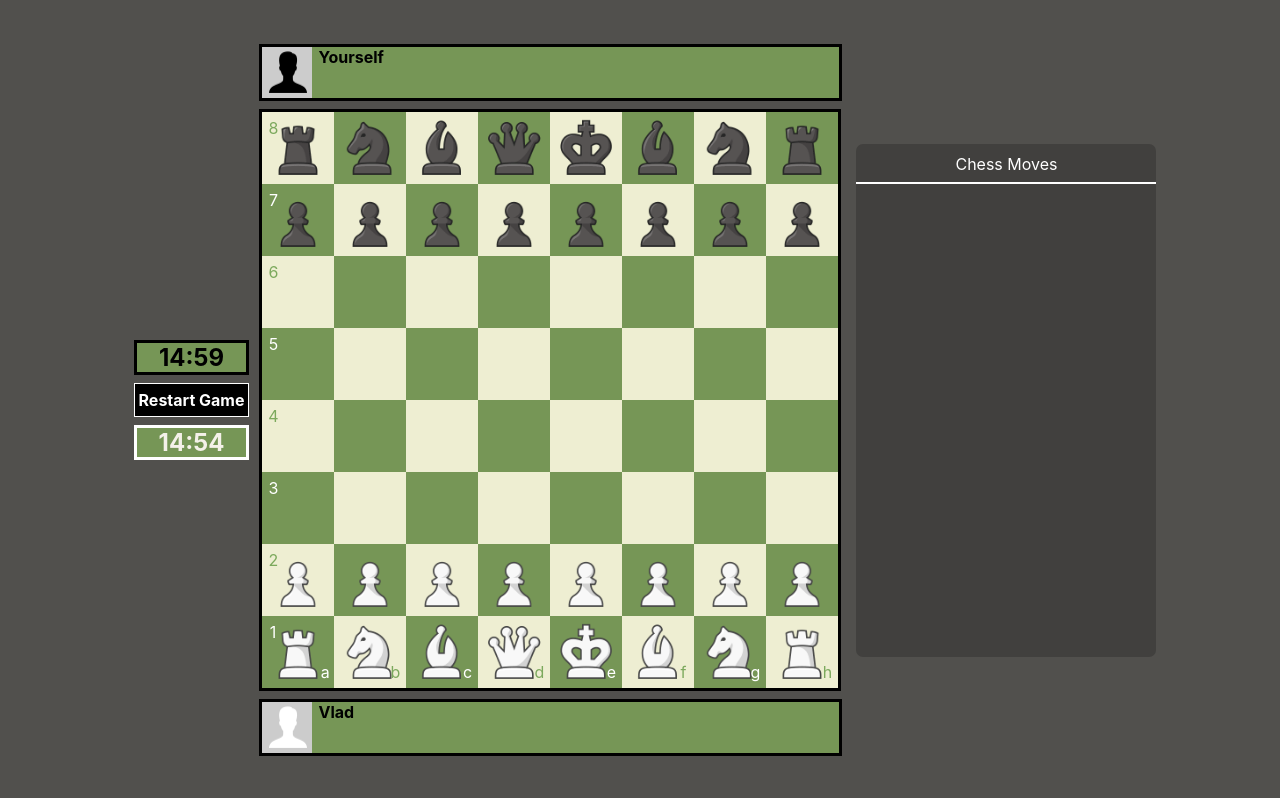
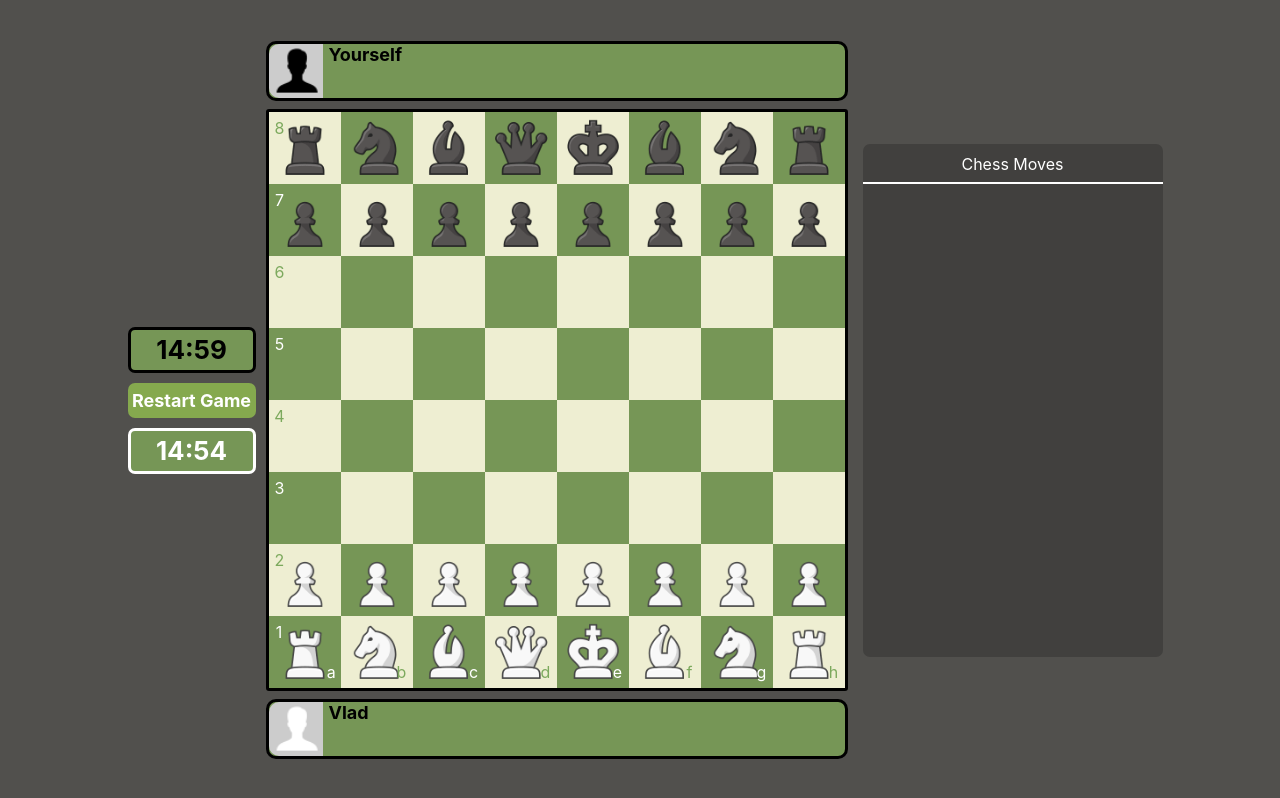
Before and after one commit to Vladocpro/ChessOldVersion, a React (Create React App) app: page / in a window 1280 px wide. Built offline with nearby package versions, Linux system fonts and the light colour scheme.

Commit message:
small UI redisgn, prevent check bug fix

```diff
--- a/src/App.css
+++ b/src/App.css
@@ -17,6 +17,7 @@
   display: flex;
   flex-wrap: wrap;
   border: 3px solid black;
+  border-radius: 3px;
 }
 
 .cell {
@@ -75,42 +76,47 @@
   display: flex;
 
 }
-.lost img {
-  height: 30px;
-  width: 30px;
-}
 .kingIsUnderAttack {
   background-color: #a42a2a;
 }
 .timer {
   margin: 5px 10px;
   text-align: center;
+  width: 128px;
 }
 .timerChildren {
   background-color: #769656;
   border: black solid 3px;
-  margin: 8px 0px;
+  margin: 10px 0px;
+  border-radius: 7px;
+}
+.timerSpan {
+  height: 40px;
+  line-height: 150%;
+  font-size: 26px;
 }
 .timerChildren:nth-last-child(1) {
-  background-color: #769656;
+  color: white;
   border: white solid 3px;
-  margin: 8px 0px;
 }
 .restartBtn {
   text-decoration: none;
-  background-color: black;
+  background-color: #85A94E;
   color: white;
-  border: solid white 1px;
+  /*border: solid black 3px;*/
   cursor: pointer;
-  padding: 6px 4px;
+  padding: 7px 4px;
   font-family: -apple-system, BlinkMacSystemFont, 'Segoe UI', 'Roboto', 'Oxygen', 'Ubuntu', 'Cantarell', 'Fira Sans', 'Droid Sans', 'Helvetica Neue', sans-serif;
-  font-size: 16px;
+  font-size: 18px;
   font-weight: bold;
+  border-radius: 7px;
+  width: 128px;
 }
 .nameFlex {
   display: flex;
   background-color: #769656;
   border: solid black 3px;
+  border-radius: 10px;
   width: 99%;
 }
 
@@ -118,7 +124,7 @@
  margin: 0px 6px;
  font-family: -apple-system, BlinkMacSystemFont, 'Segoe UI', 'Roboto', 'Oxygen', 'Ubuntu', 'Cantarell', 'Fira Sans', 'Droid Sans', 'Helvetica Neue', sans-serif;
  font-weight: bold;
- font-size: 16px;
+ font-size: 18px;
 }
 .popup {
   position: fixed;
@@ -133,27 +139,39 @@
   bottom: 1px;
 }
 .popupBox {
-  position: relative;
-  width: 17%;
+  display: flex;
+  flex-direction: column;
+  justify-content: space-between;
+  width: 270px;
+  height: 200px;
   min-height: 220px;
-  background-color: #666463;
-  box-shadow: 3px 3px rgba(102,100,99,35%);
+  background-color: #edeaea;
   border-radius: 1rem;
   z-index: 101;
   text-align: center;
   color: white;
 }
 .popupTitle {
-  margin: 12px 7px 0 7px;
+  /*margin: 12px 7px 0 7px;*/
+  font-size: 2.1rem;
+  border-radius: 1rem 1rem 0 0;
+  height: 30%;
+  font-weight: 800;
+  background-color: #85A94E;
+
+  /*font-family: "Montserrat",sans-serif;*/
 }
 .popupClose {
   position: relative;
   font-size: 16px;
   font-weight: bold;
-  background-color: black;
+  background-color: #85A94E;
   border: white solid 1px;
+  border-radius: 10px;
   padding: 5px;
-  margin-top: 40px;
+  margin: 0 28% 30px ;
+  width: 120px;
+  height: 40px;
   color: white;
   cursor: pointer;
 }
@@ -209,25 +227,41 @@
   color: #7ca95d;
 }
 .movesRow {
-  display: flex;
-  justify-content: space-between;
+  /*display: flex;*/
+  /*justify-content: space-between;*/
+  display: grid;
+  grid-template-columns: repeat(3, 1fr);
+  grid-template-rows: 1fr;
+  grid-column-gap: 40px;
+  grid-row-gap: 0px;
   color: white;
   padding: 2px 8px 0 6px;
   text-align: start ;
   border-bottom: white 2px dashed;
   background-color: #769656;
+  height: 28px;
+}
+.movesRow:nth-last-child(1) {
+  border-radius: 0 0 0 6px;
+}
+.historyContainer {
+  display: flex;
+  align-items: center;
 }
 .historyIcon {
-  width: 16px;
-  height: 16px;
+  width: 24px;
+  height: 24px;
+}
+.historySpan {
+  font-size: 20px;
 }
 .movesClosingDiv {
   padding-top: 20px;
   border-top: solid 2px white;
 }
 .movesContainer {
-  /*overflow-y:scroll;*/
   max-height: 469px;
+  padding: 0 0 1px 0;
 }
 ::-webkit-scrollbar {
   width: 20px;
--- a/src/components/BoardComponent.tsx
+++ b/src/components/BoardComponent.tsx
@@ -134,12 +134,12 @@ const BoardComponent: FC<BoardProps> = ({board: Board, setBoard, currentPlayer,
             return obj;
          }
          if(whiteKing.figure?.cellsToMove.length === 0 && whiteKing.blockingWhiteKing) {
-             obj.bool = true;
+             obj.bool = false;
              obj.color = Colors.BLACK;
              // return obj;
          }
          else  if(blackKing.figure?.cellsToMove.length === 0 && blackKing.blockingBlackKing) {
-             obj.bool = true;
+             obj.bool = false;
              obj.color = Colors.WHITE;
              // return obj;
          }
@@ -218,7 +218,7 @@ const BoardComponent: FC<BoardProps> = ({board: Board, setBoard, currentPlayer,
   return (
       <div>
          {
-            winningPopup && <Popup currentPlayer={currentPlayer} playersNames={playersNames} handleRestart={handleRestart} setPopop={setWinningPopup}/>
+            winningPopup && <Popup currentPlayer={currentPlayer} playersNames={playersNames} handleRestart={handleRestart} setPopup={setWinningPopup}/>
          }
           <NameField color={Colors.BLACK} currentPlayer={currentPlayer} name={playersNames[0]} lostWhiteFigures={lostWhiteFigures} lostBlackFigures={lostBlackFigures}/>
           <div className='board' >
--- a/src/components/LostFigures.tsx
+++ b/src/components/LostFigures.tsx
@@ -10,7 +10,7 @@ const LostFigures: FC<LostFiguresProps> = ({ figures}) => {
         <div className="lost">
             {figures.map(figure =>
             <div key={figure.id}>
-                {figure.logo && <img width={20} height={20} src={figure.logo}/>}
+                {figure.logo && <img width={30} height={30} src={figure.logo}/>}
             </div>
             )}
         </div>
--- a/src/components/NameField.tsx
+++ b/src/components/NameField.tsx
@@ -23,11 +23,11 @@ const NameField: FC<NameFieldProps> = ({color, lostBlackFigures,lostWhiteFigures
     }
     pushNames();
     return (
-        <div style={{ paddingBottom: "8px", paddingTop: "8px"}}>
+        <div style={{ marginBottom: "8px", marginTop: "8px"}}>
             <div className="nameFlex">
                 {color === Colors.BLACK
-                    ? <img src={ub} style={{width: "50px", height: "51px"}} alt=""/>
-                    : <img src={uw} style={{width: "50px", height: "51px"}} alt=""/>
+                    ? <img src={ub} style={{width: "54px", height: "54px", borderRadius: "10px 0 0 10px"}} alt=""/>
+                    : <img src={uw} style={{width: "54px", height: "54px", borderRadius: "10px 0 0 10px"}} alt=""/>
                 }
                 <div>
                     <span className="nameSpan">{name}</span>
--- a/src/components/Popup.tsx
+++ b/src/components/Popup.tsx
@@ -6,17 +6,17 @@ interface PopupProps{
     currentPlayer: Player | null;
     playersNames: String[];
     handleRestart: ()=> void;
-    setPopop: (bool : boolean)=>void;
+    setPopup: (bool : boolean)=>void;
 }
 
-const Popup: FC<PopupProps> = ({currentPlayer, playersNames, handleRestart, setPopop}) => {
+const Popup: FC<PopupProps> = ({currentPlayer, playersNames, handleRestart, setPopup}) => {
     return (
     <div className="popup">
         <div className="popupBox">
-            <h2 className="popupTitle">{currentPlayer?.color === Colors.WHITE ? playersNames[0]: playersNames[1]} has won the game</h2>
+            <h2 className="popupTitle">{currentPlayer?.color === Colors.WHITE ? playersNames[0]: playersNames[1]} Won!</h2>
             <button className="popupClose" onClick={() => {
                 handleRestart();
-                setPopop(false);
+                setPopup(false);
             }}>Restart Game</button>
         </div>
     </div>
--- a/src/components/Timer.tsx
+++ b/src/components/Timer.tsx
@@ -66,11 +66,11 @@ const Timer: FC<TimerProps> = ({currentPlayer, color,restart, playersNames}) =>
                     {(() => {
                         if (blackTime % 60 < 10) {
                             return (
-                                <h2>{Math.floor(blackTime / 60)}:0{blackTime % 60}</h2>
+                                <h2 className="timerSpan">{Math.floor(blackTime / 60)}:0{blackTime % 60}</h2>
                             )
                         } else if (blackTime % 60 >= 10) {
                             return (
-                                <h2>{Math.floor(blackTime / 60)}:{blackTime % 60}</h2>
+                                <h2 className="timerSpan">{Math.floor(blackTime / 60)}:{blackTime % 60}</h2>
                             )
                         }
                     })()}
@@ -80,11 +80,11 @@ const Timer: FC<TimerProps> = ({currentPlayer, color,restart, playersNames}) =>
                     {(() => {
                         if (whiteTime % 60 < 10) {
                             return (
-                                <h2 style={{color: "#F4F1E9"}}>{Math.floor(whiteTime / 60)}:0{whiteTime % 60}</h2>
+                                <h2  className="timerSpan">{Math.floor(whiteTime / 60)}:0{whiteTime % 60}</h2>
                             )
                         } else if (whiteTime % 60 >= 10) {
                             return (
-                                <h2 style={{color: "#F4F1E9"}}>{Math.floor(whiteTime / 60)}:{whiteTime % 60}</h2>
+                                <h2  className="timerSpan">{Math.floor(whiteTime / 60)}:{whiteTime % 60}</h2>
                             )
                         }
                     })()}
@@ -96,7 +96,7 @@ const Timer: FC<TimerProps> = ({currentPlayer, color,restart, playersNames}) =>
                     currentPlayer={currentPlayer}
                     playersNames={playersNames}
                     handleRestart={handleRestart}
-                    setPopop={setPopup}
+                    setPopup={setPopup}
                 />
             }
         </div>
--- a/src/components/TurnHistory.tsx
+++ b/src/components/TurnHistory.tsx
@@ -16,17 +16,17 @@ const TurnHistory: FC<TurnHistoryProps> = ({moveHist}) => {
         <div className="historyMainBlock">
             <div className="turnHistoryLabel">Chess Moves</div>
             <hr className="hrTurnHistory"/>
-            <div className="movesContainer" style={{overflowY: moveHist.length > 18 ? "scroll" : "hidden" }}>
+            <div className="movesContainer" style={{overflowY: moveHist.length > 14 ? "scroll" : "hidden" }}>
                 {moveHist.map(move =>
                 <div key={move.turnCounter} className="movesRow">
-                    <span>{move.turnCounter}</span>
-                    <div>
+                    <span className="historySpan">{move.turnCounter}</span>
+                    <div className="historyContainer">
                         {move.figure1?.logo && <img className="historyIcon" src={move.figure1.logo} alt=""/>}
-                        <span>{move.whiteMove}</span>
+                        <span className="historySpan">{move.whiteMove}</span>
                     </div>
-                    <div>
+                    <div className="historyContainer">
                         {move.figure2?.logo && <img className="historyIcon" src={move.figure2.logo} alt=""/>}
-                        <span>{move.blackMove}</span>
+                        <span className="historySpan">{move.blackMove}</span>
                     </div>
                 </div>
                 )}
```
